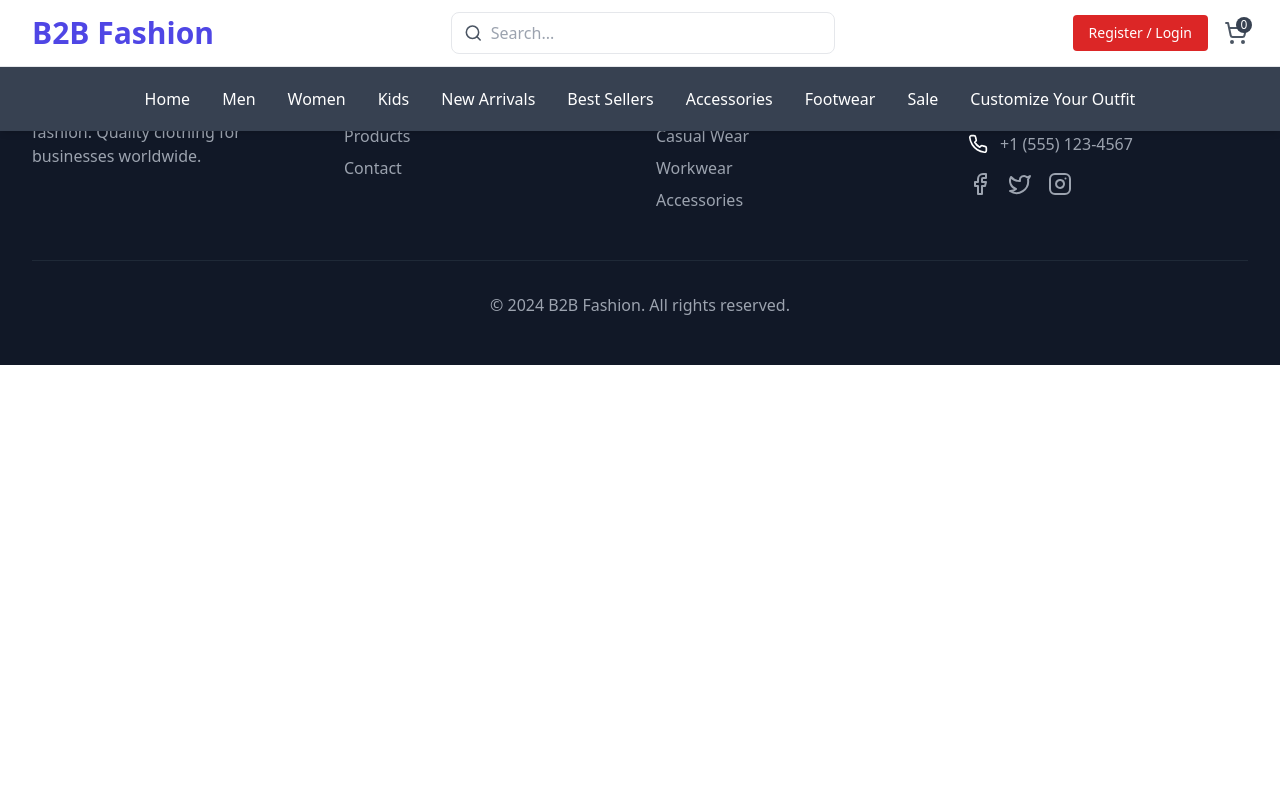
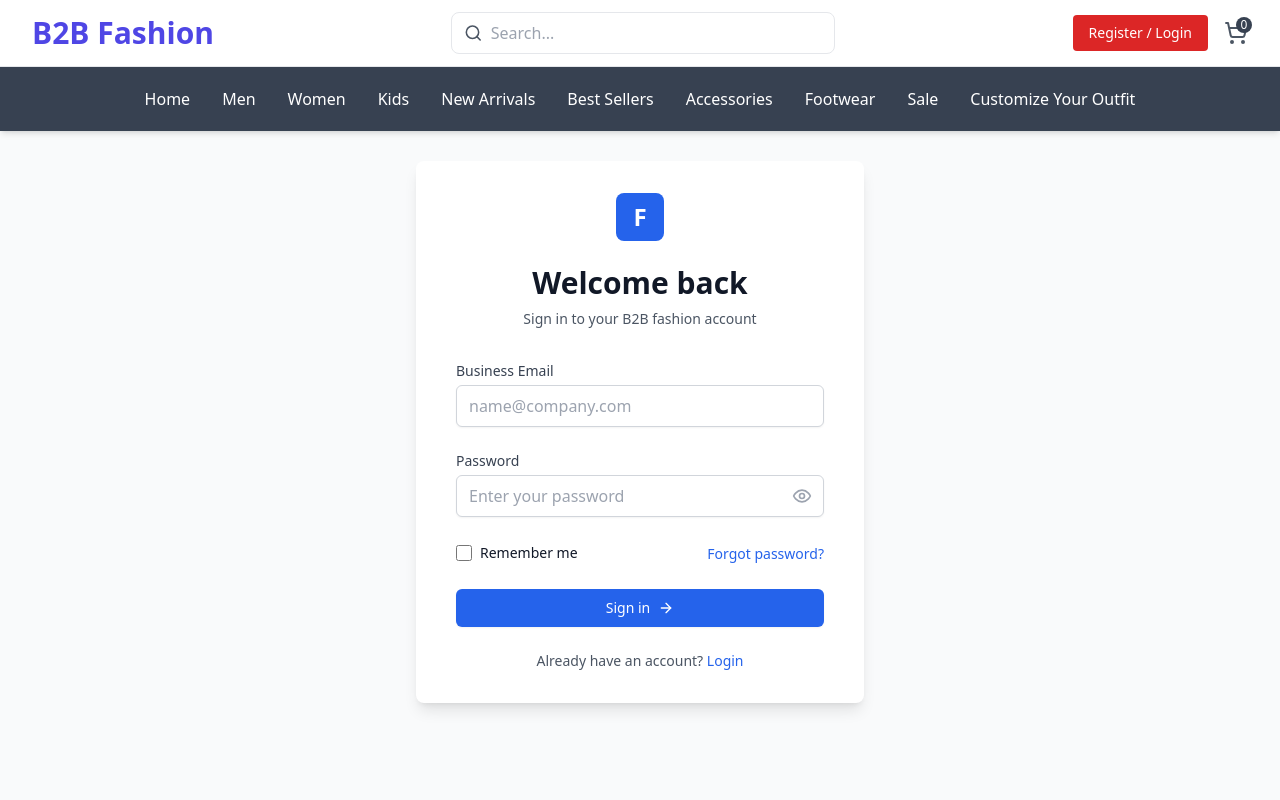
Before and after one commit to pranjal0715/E-Commerce-B2B, a React (Vite) app: page /register in a window 1280 px wide. Shown: the top 800 px of the page. Built offline with nearby package versions, Linux system fonts and the light colour scheme.

Commit message:
changes in routes

```diff
--- a/src/App.tsx
+++ b/src/App.tsx
@@ -1,4 +1,4 @@
-import React from 'react';
+import React, { useEffect } from 'react';
 import { BrowserRouter as Router, Routes, Route } from 'react-router-dom';
 import Header from './components/Header';
 import Footer from './components/Footer';
@@ -7,9 +7,8 @@ import Products from './pages/Products';
 import Category from './pages/Category';
 import About from './pages/About';
 import Contact from './pages/Contact';
-import Login from './pages/login';
-import { useEffect } from 'react';
-import Register from './pages/register';
+import Login from './pages/Login'; // Capitalized for consistency
+import Register from './pages/Register'; // Capitalized for consistency
 
 function App() {
   useEffect(() => {
@@ -36,7 +35,7 @@ function App() {
             <Route path="/about" element={<About />} />
             <Route path="/contact" element={<Contact />} />
             <Route path="/login" element={<Login />} />
-            {/* <Route path="/register" element={<Register />} */}
+            <Route path="/register" element={<Register />} /> {/* Fixed closing tag */}
           </Routes>
         </main>
         <Footer />
--- a/src/components/Header.tsx
+++ b/src/components/Header.tsx
@@ -97,7 +97,7 @@ const Header = () => {
               {/* Cart & Login */}
               <div className="flex items-center space-x-4">
                 <a
-                  href="#"
+                  href="/register"
                   className="text-sm bg-red-600 text-white px-4 py-2 rounded"
                 >
                   Register / Login
--- a/src/pages/register.tsx
+++ b/src/pages/register.tsx
@@ -135,12 +135,12 @@ const register = () => {
           {/* Sign Up Link */}
           <div className="mt-6 text-center">
             <p className="text-sm text-gray-600">
-              Don't have an account?{' '}
+              Already have an account?{' '}
               <a
-                href="/register"
+                href="/login"
                 className="font-medium text-blue-600 hover:text-blue-500 transition-colors duration-200"
               >
-                Register your business
+                Login
               </a>
             </p>
           </div>
```
